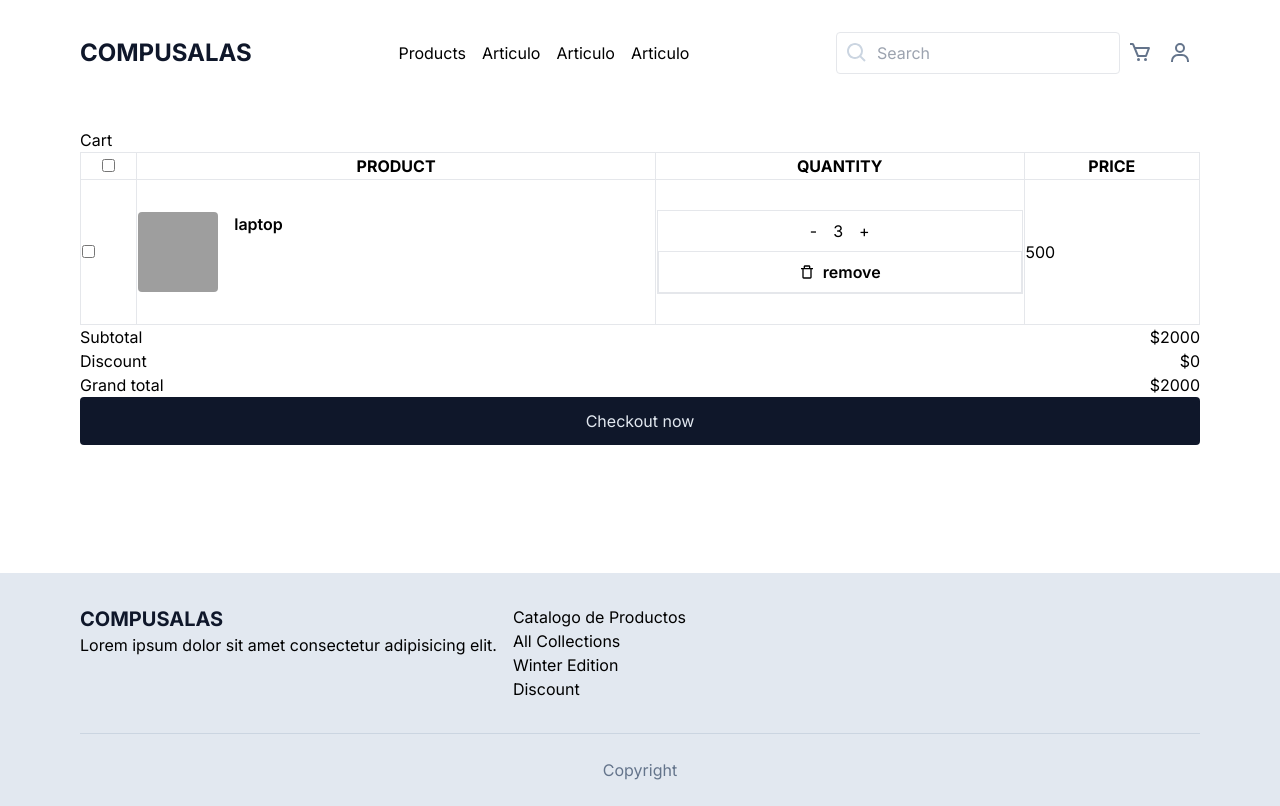
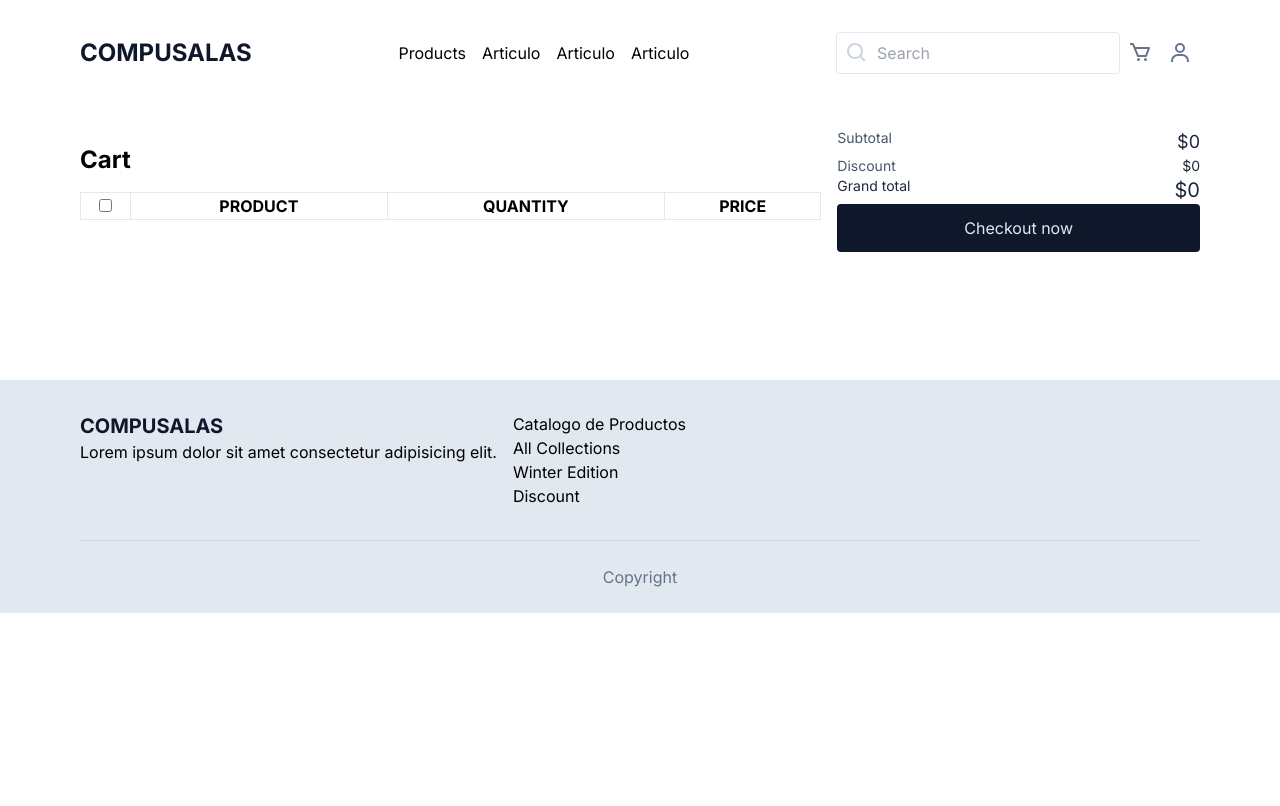
Before and after one commit to GersonGarayar20/compusalas, a Next.js app: page /cart in a window 1280 px wide. Built offline with nearby package versions, Linux system fonts and the light colour scheme; grey boxes are pictures that could not be loaded.

Commit message:
feat: creando estado global para el carrito de compras

```diff
--- /dev/null
+++ b/src/app/cart/CardProductCart.tsx
@@ -0,0 +1,79 @@
+import React from "react";
+import { useShoppingCartStore } from "@/app/zustand/store";
+
+export default function CardProductCart({
+  _id,
+  title,
+  price,
+  quantity,
+  image_url,
+}: any) {
+  const { updateQuantity, removeItem } = useShoppingCartStore();
+
+  const remove = () => {
+    removeItem(_id);
+  };
+
+  const increment = () => {
+    if (quantity < 10) {
+      updateQuantity(_id, quantity + 1);
+    }
+  };
+
+  const decrement = () => {
+    if (quantity > 1) {
+      updateQuantity(_id, quantity - 1);
+    }
+  };
+
+  return (
+    <tr>
+      <td className="border">
+        <input type="checkbox" name="" id="" />
+      </td>
+      <td className="border py-8">
+        <div className="flex gap-4">
+          <div className="w-20 h-20">
+            <img
+              className="w-full h-full object-cover rounded"
+              src={image_url}
+              alt=""
+            />
+          </div>
+          <div>
+            <h4 className="font-semibold">{title}</h4>
+          </div>
+        </div>
+      </td>
+      <td className="border">
+        <div className="border">
+          <div className="flex justify-center">
+            <button className="p-2" onClick={decrement}>
+              -
+            </button>
+            <p className="p-2">{quantity}</p>
+            <button className="p-2" onClick={increment}>
+              +
+            </button>
+          </div>
+          <button
+            className="border flex justify-center items-center gap-2 p-2 w-full font-semibold"
+            onClick={remove}
+          >
+            <svg
+              className="w-4 h-4"
+              xmlns="http://www.w3.org/2000/svg"
+              width="24"
+              height="24"
+              viewBox="0 0 24 24"
+            >
+              <path d="M15 2H9c-1.103 0-2 .897-2 2v2H3v2h2v12c0 1.103.897 2 2 2h10c1.103 0 2-.897 2-2V8h2V6h-4V4c0-1.103-.897-2-2-2zM9 4h6v2H9V4zm8 16H7V8h10v12z"></path>
+            </svg>
+            remove
+          </button>
+        </div>
+      </td>
+      <td className="border">{price}</td>
+    </tr>
+  );
+}
--- a/src/app/cart/page.tsx
+++ b/src/app/cart/page.tsx
@@ -1,11 +1,18 @@
+"use client";
+
 import Link from "next/link";
 import React from "react";
+import { useShoppingCartStore as store } from "@/app/zustand/store";
+import CardProductCart from "./CardProductCart";
 
 export default function page() {
+  const { items, getTotalPrice } = store();
+
   return (
     <main className="max-w-6xl mx-auto px-4 py-32">
-      <section>
-        <h2>Cart</h2>
+      <div className="grid md:grid-cols-3 gap-4 ">
+        <section className="md:col-span-2">
+          <h2 className="font-bold text-2xl py-4">Cart</h2>
           <div className="">
             <table className="border-collapse border w-full">
               <thead>
@@ -19,47 +26,16 @@ export default function page() {
                 </tr>
               </thead>
               <tbody>
-              <tr>
-                <td className="border">
-                  <input type="checkbox" name="" id="" />
-                </td>
-                <td className="border py-8">
-                  <div className="flex gap-4">
-                    <div className="w-20 h-20">
-                      <img
-                        className="w-full h-full object-cover rounded"
-                        src="https://www.hd-tecnologia.com/imagenes/articulos/2022/05/TOP-5-mejores-laptops-para-estudiantes-en-2022-1.jpg"
-                        alt=""
+                {items.map(({ _id, title, price, quantity, image_url }) => (
+                  <CardProductCart
+                    key={_id}
+                    _id={_id}
+                    title={title}
+                    price={price}
+                    quantity={quantity}
+                    image_url={image_url}
                   />
-                    </div>
-                    <div>
-                      <h4 className="font-semibold">laptop</h4>
-                    </div>
-                  </div>
-                </td>
-                <td className="border">
-                  <div className="border">
-                    <div className="flex justify-center">
-                      <button className="p-2">-</button>
-                      <p className="p-2">3</p>
-                      <button className="p-2">+</button>
-                    </div>
-                    <button className="border flex justify-center items-center gap-2 p-2 w-full font-semibold">
-                      <svg
-                        className="w-4 h-4"
-                        xmlns="http://www.w3.org/2000/svg"
-                        width="24"
-                        height="24"
-                        viewBox="0 0 24 24"
-                      >
-                        <path d="M15 2H9c-1.103 0-2 .897-2 2v2H3v2h2v12c0 1.103.897 2 2 2h10c1.103 0 2-.897 2-2V8h2V6h-4V4c0-1.103-.897-2-2-2zM9 4h6v2H9V4zm8 16H7V8h10v12z"></path>
-                      </svg>
-                      remove
-                    </button>
-                  </div>
-                </td>
-                <td className="border">500</td>
-              </tr>
+                ))}
               </tbody>
             </table>
           </div>
@@ -67,24 +43,25 @@ export default function page() {
         <aside>
           <div>
             <div className="flex justify-between">
-            <p>Subtotal</p>
-            <p>$2000</p>
+              <p className="text-slate-600 text-sm">Subtotal</p>
+              <p className="text-slate-800 text-lg">${getTotalPrice()}</p>
             </div>
             <div className="flex justify-between">
-            <p>Discount</p>
-            <p>$0</p>
+              <p className="text-slate-600 text-sm">Discount</p>
+              <p className="text-slate-800 text-sm">$0</p>
             </div>
             <div className="flex justify-between">
-            <p>Grand total</p>
-            <p>$2000</p>
+              <p className="text-slate-800 text-sm">Grand total</p>
+              <p className="text-slate-800 text-xl">${getTotalPrice()}</p>
             </div>
-          <Link href="payment">
+            <Link href="/payment">
               <button className="bg-slate-900 text-slate-200 w-full py-3 rounded">
                 Checkout now
               </button>
             </Link>
           </div>
         </aside>
+      </div>
     </main>
   );
 }
--- a/src/app/components/Nav.tsx
+++ b/src/app/components/Nav.tsx
@@ -11,7 +11,7 @@ export default function Nav() {
 
         <nav>
           <ul className="flex gap-4">
-            <Link href="products">Products</Link>
+            <Link href="/products">Products</Link>
             <li>
               <a href="#">Articulo</a>
             </li>
@@ -44,7 +44,7 @@ export default function Nav() {
               placeholder="Search"
             />
           </form>
-          <Link href="cart">
+          <Link href="/cart">
             <button className="p-2">
               <svg
                 className="fill-slate-500"
--- a/src/app/components/NavMobile.tsx
+++ b/src/app/components/NavMobile.tsx
@@ -42,7 +42,7 @@ export default function NavMobile() {
       {active && (
         <nav className="fixed z-40 bg-white w-full h-screen">
           <ul className="h-full flex flex-col items-center justify-center gap-4">
-            <Link href="products" onClick={handleClick}>
+            <Link href="/products" onClick={handleClick}>
               Products
             </Link>
             <li>
--- /dev/null
+++ b/src/app/products/[id]/BtnComprar.tsx
@@ -0,0 +1,47 @@
+"use client";
+
+import { useState } from "react";
+import { useShoppingCartStore } from "@/app/zustand/store";
+
+export default function BtnComprar({ product }: any) {
+  const [count, setCount] = useState(1);
+  const { addItem, items } = useShoppingCartStore();
+
+  console.log({ items });
+
+  const handleClick = () => {
+    addItem(product, count);
+  };
+
+  const increment = () => {
+    if (count < 10) {
+      setCount(count + 1);
+    }
+  };
+
+  const decrement = () => {
+    if (count > 1) {
+      setCount(count - 1);
+    }
+  };
+
+  return (
+    <>
+      <div className="flex">
+        <button className="p-2" onClick={decrement}>
+          -
+        </button>
+        <p className="p-2">{count}</p>
+        <button className="p-2" onClick={increment}>
+          +
+        </button>
+      </div>
+      <button
+        className="px-6 py-3 bg-slate-900 text-slate-200 rounded"
+        onClick={handleClick}
+      >
+        comprar
+      </button>
+    </>
+  );
+}
--- a/src/app/products/[id]/page.tsx
+++ b/src/app/products/[id]/page.tsx
@@ -1,5 +1,5 @@
-"use client";
 import React from "react";
+import BtnComprar from "./BtnComprar";
 
 async function getData(id: string) {
   const res = await fetch(
@@ -16,11 +16,6 @@ async function getData(id: string) {
 export default async function page({ params }: { params: { id: string } }) {
   const data = await getData(params.id);
   console.log(data.product);
-
-  const buy = () => {
-    //funcion añadir al carrito
-    console.log(data.product);
-  };
 
   return (
     <main className="max-w-6xl mx-auto px-4 py-32">
@@ -64,17 +59,7 @@ export default async function page({ params }: { params: { id: string } }) {
           <p className="text-2xl font-bold text-slate-900">
             ${data.product.price}
           </p>
-          <div className="flex">
-            <button className="p-2">-</button>
-            <p className="p-2">1</p>
-            <button className="p-2">+</button>
-          </div>
-          <button
-            className="px-6 py-3 bg-slate-900 text-slate-200 rounded"
-            onClick={buy}
-          >
-            comprar
-          </button>
+          <BtnComprar product={data.product} />
         </div>
       </section>
     </main>
--- a/src/app/zustand/store.ts
+++ b/src/app/zustand/store.ts
@@ -0,0 +1,62 @@
+import { create } from "zustand";
+import {ProductInterface} from '../types/product';
+
+export interface CartProduct extends ProductInterface {
+  quantity: number
+}
+
+interface ShoppingCartState {
+  items: CartProduct[];
+  addItem: (product: CartProduct, quantity: number) => void;
+  removeItem: (productId: string) => void;
+  updateQuantity: (productId: string, quantity: number) => void; // Nueva acción para actualizar la cantidad
+  clearCart: () => void;
+  getTotalPrice: () => number;
+}
+
+export const useShoppingCartStore = create<ShoppingCartState>((set) => ({
+  items: [],
+
+  addItem: (product, quantity) => {
+    set((state) => {
+      const existingItem = state.items.find((item) => item._id === product._id);
+
+      if (existingItem) {
+        return {
+          items: state.items.map((item) =>
+            item._id === product._id ? { ...item, quantity: item.quantity = quantity } : item
+          ),
+        };
+      } else {
+        return {
+          items: [...state.items, {...product, quantity}],
+        };
+      }
+    });
+  },
+
+  removeItem: (productId) => {
+    set((state) => ({
+      items: state.items.filter((item) => item._id !== productId),
+    }));
+  },
+
+  updateQuantity: (productId, quantity) => {
+    set((state) => ({
+      items: state.items.map((item) =>
+        item._id === productId ? { ...item, quantity } : item
+      ),
+    }));
+  },
+
+  clearCart: () => {
+    set({ items: [] });
+  },
+
+  getTotalPrice: () => {
+    const items:CartProduct[] = useShoppingCartStore.getState().items;
+    const total = items.reduce((total, product) => total + product.price * product.quantity, 0);
+    return +total.toFixed(2)
+  },
+
+}));
```
Also changed, not shown: src/app/types/product.d.ts (added, +11 -0 lines). Lines whose indentation alone changed are shown as unchanged.
